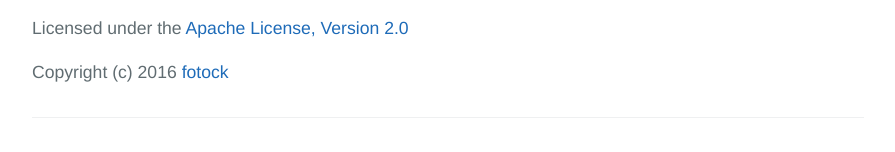
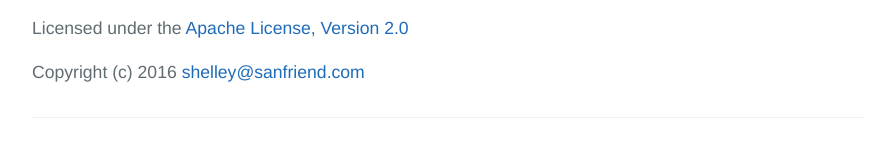
Before and after one commit to fotock/Android-Next-PullToRefresh, a plain HTML site: page index.html in a window 1280 px wide. Shown: the part 3625-3777 px from the top of the page, without its empty margins (192-1087 px from the left). Drawn offline with Linux system fonts and the light colour scheme.

Commit message:
Update index.html

```diff
--- a/index.html
+++ b/index.html
@@ -146,7 +146,7 @@
 
 <p>Licensed under the <a href="http://www.apache.org/licenses/LICENSE-2.0.html">Apache License, Version 2.0</a></p>
 
-<p>Copyright (c) 2016 <a href="https://sanfriend.com/">fotock</a></p>
+<p>Copyright (c) 2016 <a href="https://sanfriend.com/">shelley@sanfriend.com</a></p>
 </article>
 
       <footer class="site-footer">
```
